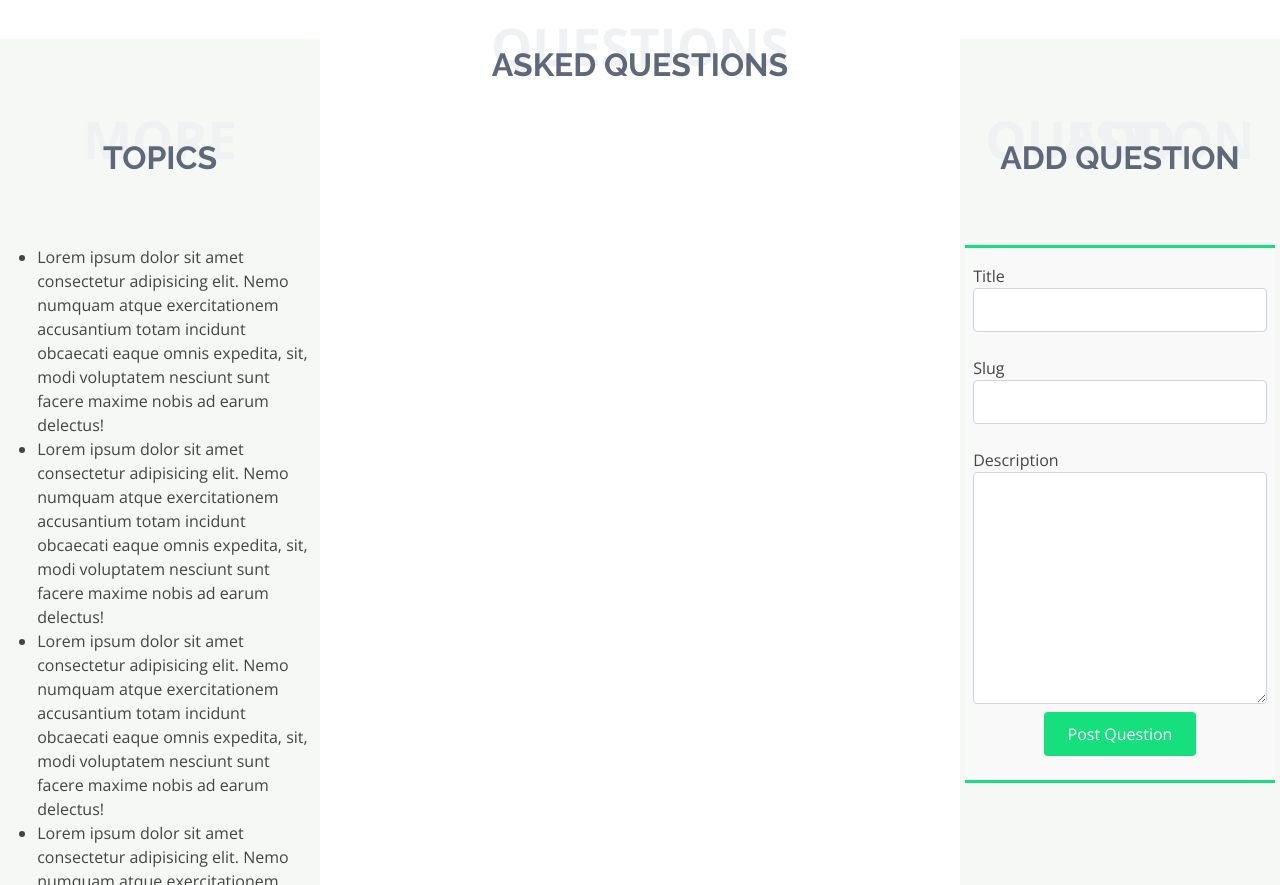
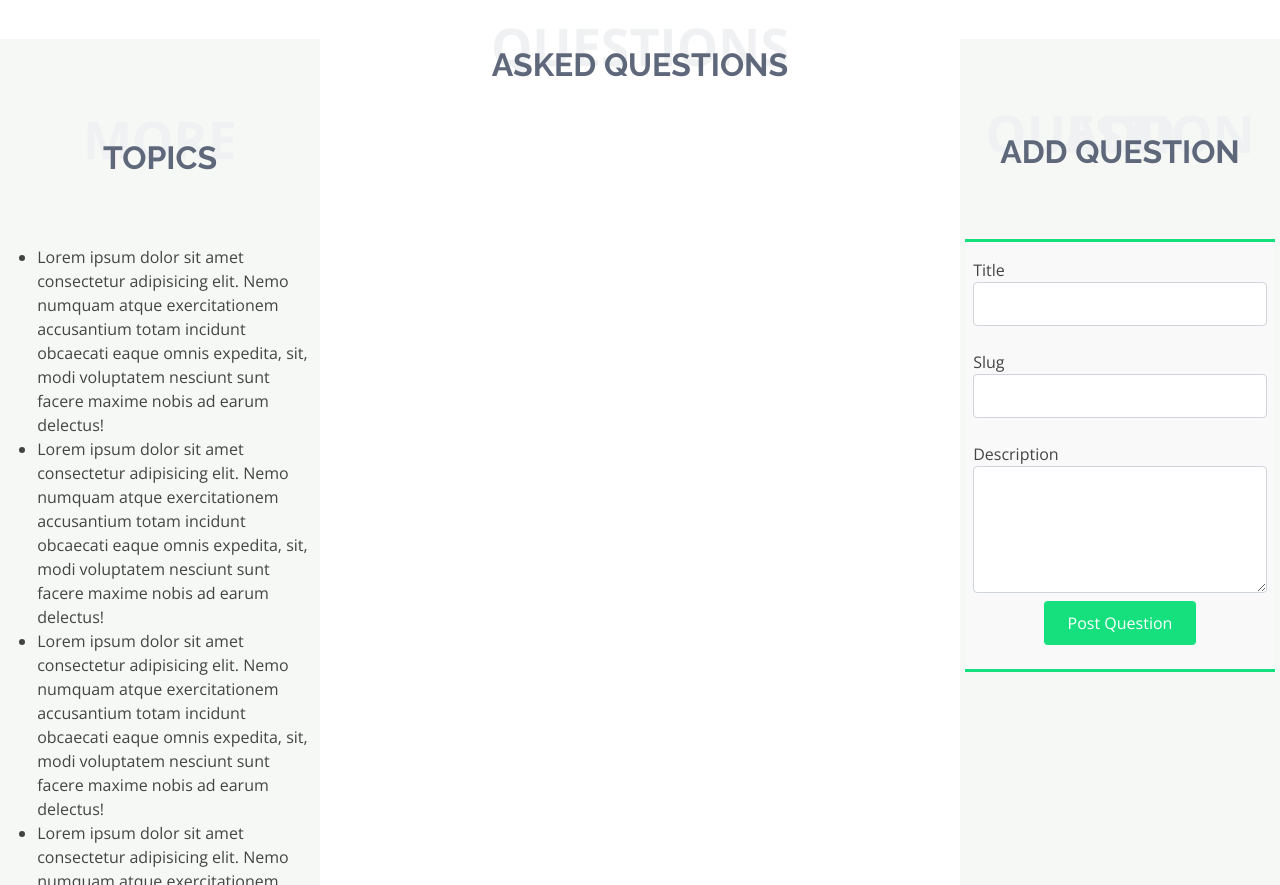
Before and after one commit to belelaritra/Gurukul, a Django app: page /question/ in a window 1280 px wide. Shown: the part 55-940 px from the top of the page. Run offline with Django 3.2, Linux system fonts and the light colour scheme; the visitor is signed in with stand-in values (Sample User, id 1); data that the repository does not hold is empty; some libraries are stand-ins or nearby versions.

Commit message:
fixed y overflow

```diff
--- a/static/css/style.css
+++ b/static/css/style.css
@@ -1188,7 +1188,7 @@ section {
   right: 0;
   background-color: rgb(245, 248, 244);
   overflow-x: hidden;
-  padding-top: 10px;
+  padding-top: 4px;
   padding-bottom: 10px;
 
 }
--- a/templates/Question/feed.html
+++ b/templates/Question/feed.html
@@ -28,7 +28,7 @@
                     </div>
                     <div class="form-group mt-3 mx-2">
                         <label for="description">Description</label>
-                        <textarea class="form-control" name="description" rows="10" required></textarea>
+                        <textarea class="form-control" name="description" rows="5" required></textarea>
                     </div>
                     <div class="text-center"><button type="submit">Post Question</button></div>
                     <br>
```
